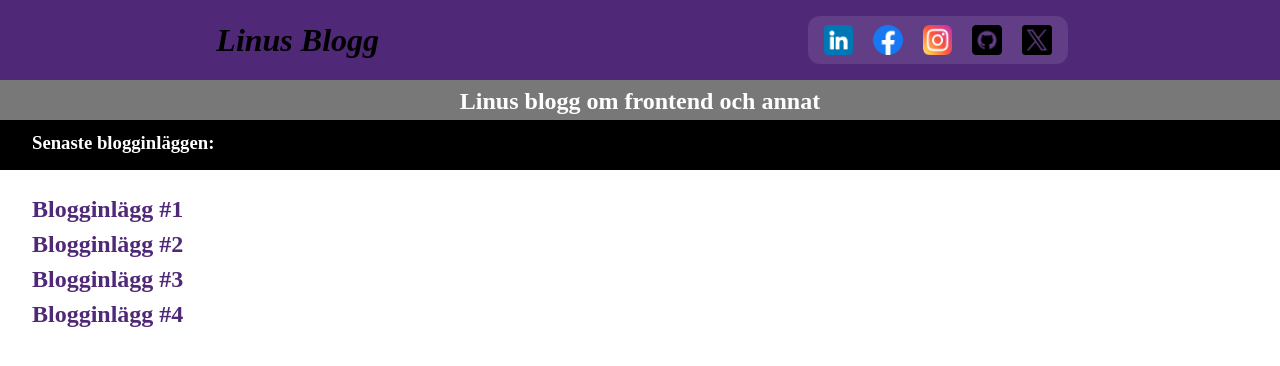
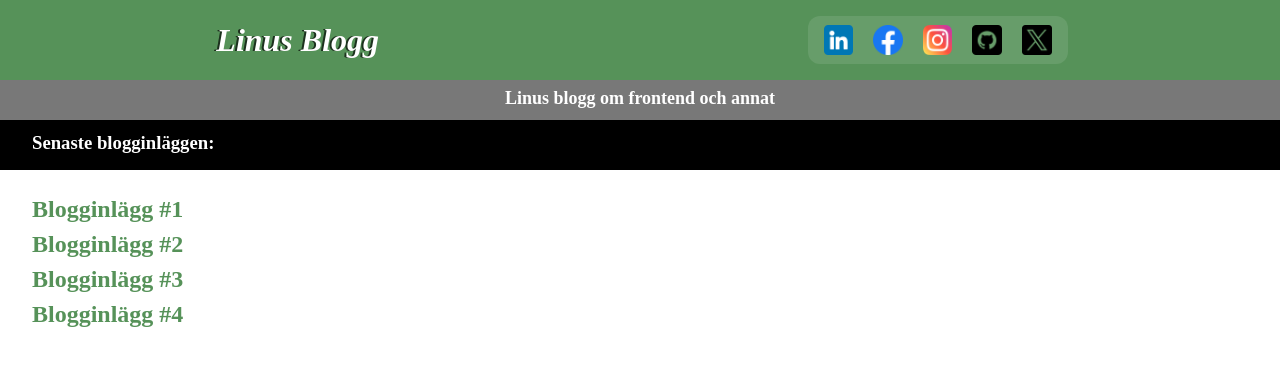
Before and after one commit to Sunkan86/Sunkan86.github.io, a plain HTML site: page index.html in a window 1280 px wide. Drawn offline with Linux system fonts and the light colour scheme.

Commit message:
Justerat bakgrundsfärg och text-skugga i rot samt applicerat på header

```diff
--- a/styles/styles.css
+++ b/styles/styles.css
@@ -1,6 +1,6 @@
 :root {
     --bg-white: #fff;
-    --bg-primary: #502878;
+    --bg-primary: #569259;
     --bg-secondary: #787878;
     --bg-black: #000000;
 }
@@ -24,7 +24,7 @@ body {
     display: flex;
     height: 80px;
     z-index: 999;
-    justify-content: space-between;
+    justify-content: space-around;
     position: fixed;
     width: 100%;
 }
@@ -37,6 +37,8 @@ body {
     border-radius: 12px;
     padding: 4px;
     font-style: italic;
+    color: var(--bg-white);
+    text-shadow: -2px 0 rgba(0, 0, 0, 0.3), -2px 0 rgba(0, 0, 0, 0.3), -2px 0 rgba(0, 0, 0, 0.3);
 }
 
 .socials {
@@ -57,6 +59,7 @@ body {
     margin-top: 80px;
     position: fixed;
     width: 100%;
+    font-size: 12px;
 }
 
 .header-secondary h2 {
```
